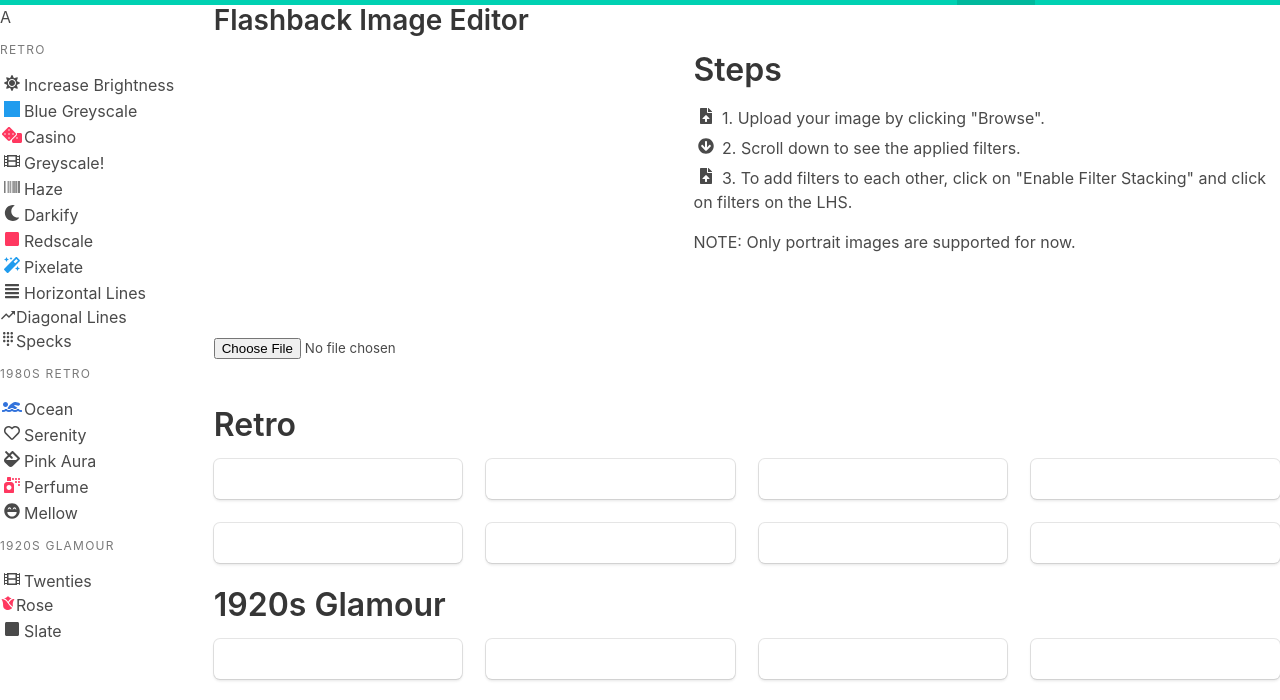
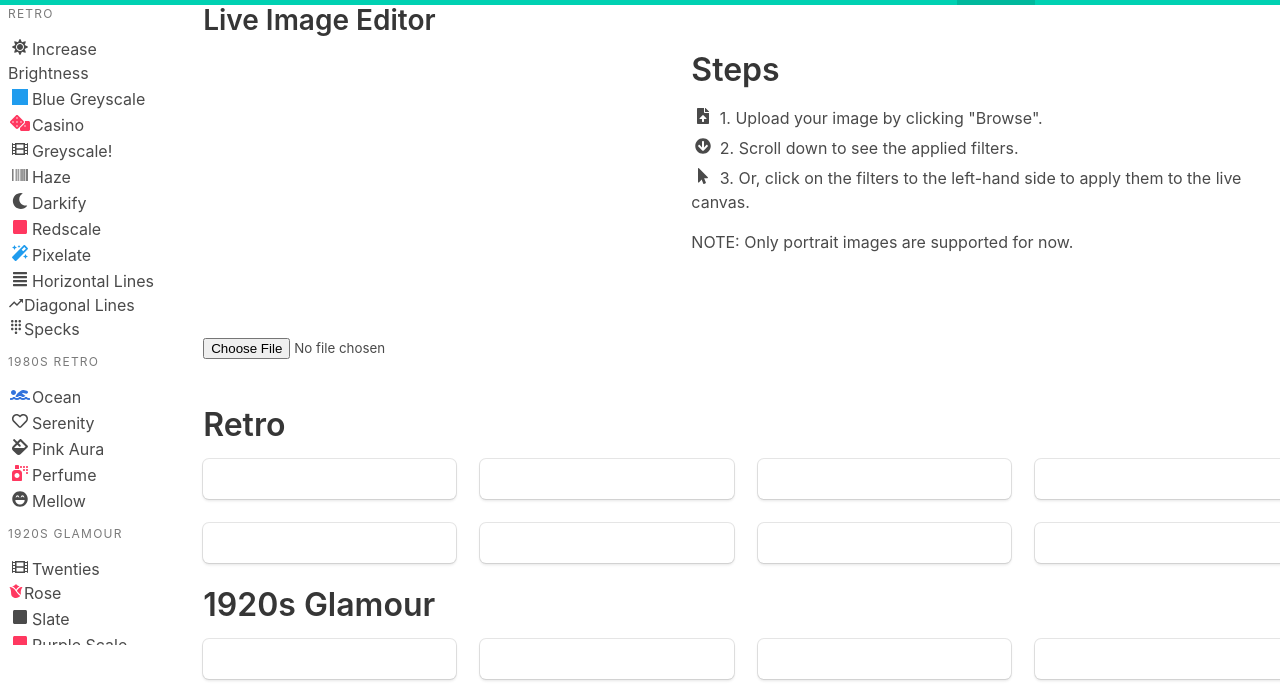
Before and after one commit to silvia-odwyer/flashback, a plain HTML site: page app.html in a window 1280 px wide. Shown: the part 47-747 px from the top of the page. Drawn offline with nearby package versions, Linux system fonts and the light colour scheme.

Commit message:
Grid layout now ensures editor and filter grid are responsive for mobile devices.

```diff
--- a/app.html
+++ b/app.html
@@ -32,7 +32,7 @@
       <nav class="navbar">
         <div class="container">
           <div class="navbar-brand">
-            <a class="navbar-item">
+            <a class="navbar-item" href="index.html">
               <p>flashback</p>
             </a>
             <span class="navbar-burger burger" data-target="navbarMenuHeroA">
@@ -73,11 +73,11 @@
     </div>
   </section>
 
-  <article class="media">
-    <section class="media-left">
+  <article id="app_editing_area">
     <ul id="sidebar">
 
-        <li id="a">A</li>
+      <!-- Experimental li for dev use only -->
+      <!-- <li id="a">A</li> -->
 
       <li class="menu-label">Retro</li>
       <li id="inc_brightness">
@@ -117,7 +117,6 @@
         <span class="icon">
           <i class="fas fa-magic has-text-info"></i>
         </span>Pixelate</li>
-
 
       <li id="horizontal_lines">
         <span class="icon">
@@ -292,6 +291,23 @@
         <span class="icon">
           <i class="fas fa-burn"></i>
         </span>Coral</li>
+
+      <li class="menu-label">Pixelators</li>
+      <li id="pixelate_two">
+        <span class="icon">
+          <i class="fas fa-magic has-text-link"></i>
+        </span>Pixelate 2</li>
+
+      <li id="pixelate_three">
+        <span class="icon">
+          <i class="fas fa-magic has-text-success"></i>
+        </span>Pixelate 3</li>
+
+      <li id="pixelate_four">
+        <span class="icon">
+          <i class="fas fa-magic has-text-info"></i>
+        </span>Pixelate 4</li>
+
       <li class="menu-label">Noise Generators</li>
       <li id="dark_purple_min_noise">
         <span class="icon">
@@ -328,13 +344,10 @@
 
 
     </ul>
-    </section>
 
-    <div class="media-content is-link" id="grid">
+    <div id="grid">
       <div class="content">
-        <section>
-          <h2>Flashback Image Editor</h2>
-        </section>
+          <h2>Live Image Editor</h2>
         <section id="live_area">
           <section id="canvas_area">
             <canvas id="canvas" width="220" height="277" id="canvas"></canvas>
@@ -363,9 +376,9 @@
 
               <li>
                 <span class="icon">
-                  <i class="fas fa-file-upload "></i>
+                  <i class="fas fa-mouse-pointer "></i>
                 </span>
-                <span>3. To add filters to each other, click on "Enable Filter Stacking" and click on filters on the LHS.</span>
+                <span>3. Or, click on the filters to the left-hand side to apply them to the live canvas.</span>
 
               </li>
             </ul>
@@ -376,8 +389,6 @@
           </section>
         </section>
 
-        <br/>
-        <br/>
         <section>
           <h1>Retro</h1>
         </section>
@@ -754,7 +765,7 @@
           </div>
         </div>
 
-  </article>
+        </div>
 
 </body>
 
--- a/styles.css
+++ b/styles.css
@@ -2,14 +2,7 @@
 	box-sizing: border-box;
 }
 
-#sidebar {
-    overflow-y: scroll;
-	max-height: 80vh;
-}
-#sidebar li {
-	cursor: pointer;
 
-}
 
 #steps li {
 	max-width: 80%;
@@ -20,13 +13,13 @@ ul li {
 }
 
 ul li:hover {
-
+	color: blue;
 }
 
-#canvas {
-	margin-left: 5em;
+.menu-label:hover {
+	cursor: text;
+	color: black;
 }
-
 
 .media-left ul {
 }
@@ -67,6 +60,16 @@ ul li:hover {
 
 	}
 
+	#sidebar {
+		overflow-y: scroll;
+		max-height: 80vh;
+		max-width: 10em;
+	}
+	#sidebar li {
+		cursor: pointer;
+
+	}
+
 	footer {
 		width: 100%;
 		display: grid;
@@ -90,17 +93,28 @@ ul li:hover {
 		text-decoration: underline;
 	}
 
+	#canvas {
+		margin-left: 0em;
+	}
 
-}
+	#app_editing_area {
+		width: 100%;
+		display: grid;
+		grid-template-columns: 14% 86%;
+		grid-template-rows: auto;
+		grid-template-areas: "midleft midright";
+	}
+
+	#sidebar {
+		grid-area: "midleft";
+	}
+
+	#grid {
+		grid-area: "midright";
+	}
 
 
-.fas {
-	margin-right: 1em;
-}
 
-#img_uploader {
-	background-color: "black"
-}
 #live_area {
 	width: 100%;
 	display: grid;
@@ -117,12 +131,33 @@ ul li:hover {
 	grid-area: "steps_area";
 }
 
+#grid {
+	margin-left: 1em;
+}
+
+#live_area {
+	margin-bottom: 3em;
+}
+
+}
+
+
+.fas {
+	margin-right: 1em;
+}
+
+#img_uploader {
+	background-color: "black"
+}
+
 #dark_theme {
 	margin-left: 1em;
 	margin-bottom: 0.2em;
 }
 
-
+#app_editing_area {
+	margin-left: 0.5em;
+}
 
   /* width */
   ::-webkit-scrollbar {
```
Lines whose indentation alone changed are shown as unchanged.
